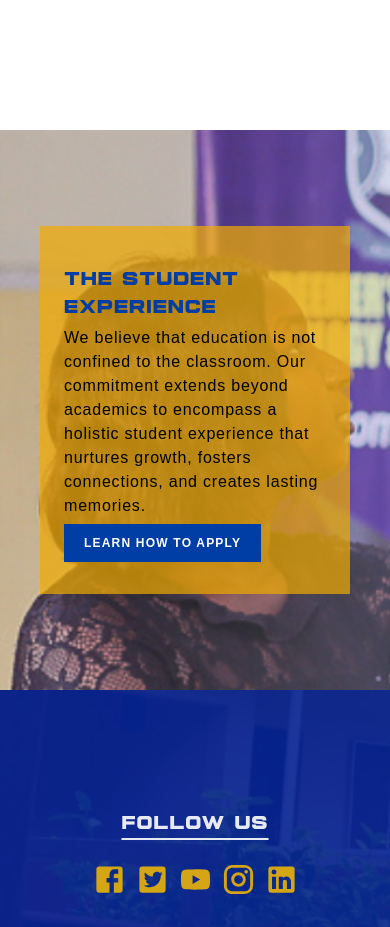
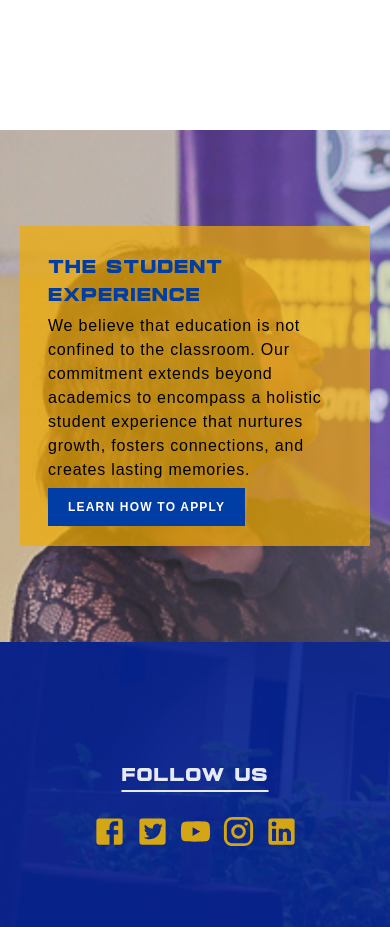
Before and after one commit to code-with-zhine/rectem.edu.ng, a Next.js app: page / in a window 390 px wide. Shown: the part 9920-10847 px from the top of the page. Built offline with nearby package versions, Linux system fonts and the light colour scheme; a web font is replaced by a local one.

Commit message:
Updating codes

```diff
--- a/src/app/page.js
+++ b/src/app/page.js
@@ -168,7 +168,6 @@ export default function Home() {
             </Link>
           </article>
         </section>
-
         <section
           id="campus-map"
           className="px-5 md:px-10 py-24 bg-[url('/tour.png')] bg-no-repeat bg-cover"
@@ -189,7 +188,6 @@ export default function Home() {
             </Link>
           </div>
         </section>
-
         <section className="section flex justify-between gap-10 flex-col md:flex-row py-16">
           <div className="md:w-1/2 self-center ">
             <Image src={partTime} alt="" />
@@ -227,7 +225,6 @@ export default function Home() {
             </Link>
           </div>
         </section>
-
         <section id="calendar" className="bg-blue-50 p-10">
           <h1 className={`text-2xl mb-2 text-[#003DA5] ${gemsbuck.className}`}>
             ACADEMIC CALENDAR
@@ -270,7 +267,6 @@ export default function Home() {
             </Link>
           </div>
         </section>
-
         <section className="px-5 md:px-10 py-20 text-center">
           <h4 className={`text-[#003DA5] text-xl ${gemsbuck.className}`}>
             Learn How Affordable RECTEM Fees Can Be
@@ -301,7 +297,6 @@ export default function Home() {
             </Link>
           </div>
         </section>
-
         <section className="px-5 md:px-10 bg-[url('/degree.png')] bg-no-repeat bg-cover py-20">
           <div className="p-7 md:p-10 ml-auto bg-[#003DA5] bg-opacity-70 max-w-[600px] text-white">
             <h2 className={`pb-1 ${gemsbuck.className}`}>
@@ -320,7 +315,6 @@ export default function Home() {
             </Link>
           </div>
         </section>
-
         <section id="why-student-choose-us" className="p-16 text-center">
           <h2 className={`${gemsbuck.className} text-[#003DA5] text-2xl mb-10`}>
             Attending RECTEM
@@ -436,8 +430,8 @@ export default function Home() {
           </div>
         </section>
 
-        <section className="bg-[url('/experience.png')] bg-no-repeat bg-cover px-10 py-24">
-          <div className="ml-auto bg-[#f1ab00] bg-opacity-70 w-full sm:w-[400px] md:w-1/2 px-6 py-10 text-white">
+        <section className="px-5 md:px-10 py-24 bg-[url('/experience.png')] bg-no-repeat bg-cover">
+          <div className="p-7 md:p-10 bg-[#f1ab00] bg-opacity-70 w-full sm:w-[400px] md:w-1/2 text-white">
             <h2
               className={`pb-1 text-xl text-[#003DA5] tracking-wider ${gemsbuck.className}`}
             >
@@ -458,7 +452,6 @@ export default function Home() {
             </a>
           </div>
         </section>
-
         <FollowUs />
         <section className="bg-[#003DA5] px-10">
           <article className="grid grid-cols-2 sm:grid-cols-4 gap-1">
--- a/tailwind.config.js
+++ b/tailwind.config.js
@@ -27,7 +27,7 @@ module.exports = {
               color: theme("colors.gray.600"),
             },
             a: {
-              color: "red",
+              color: theme("colors.red.600"),
             },
           },
         },
```
